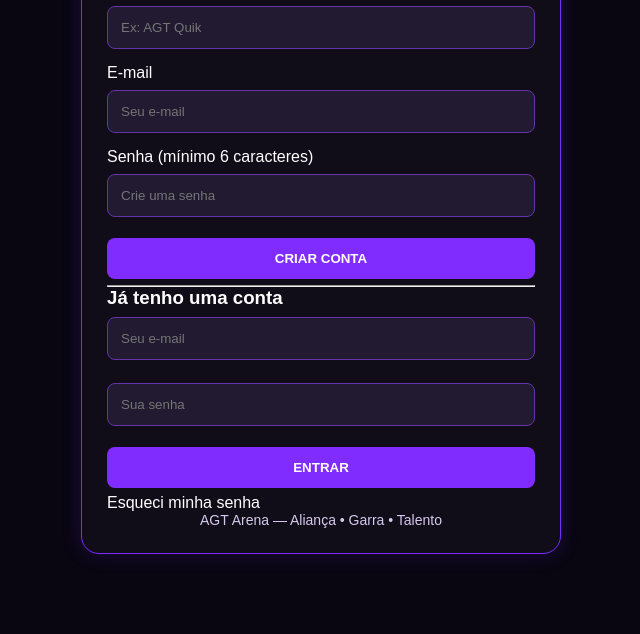
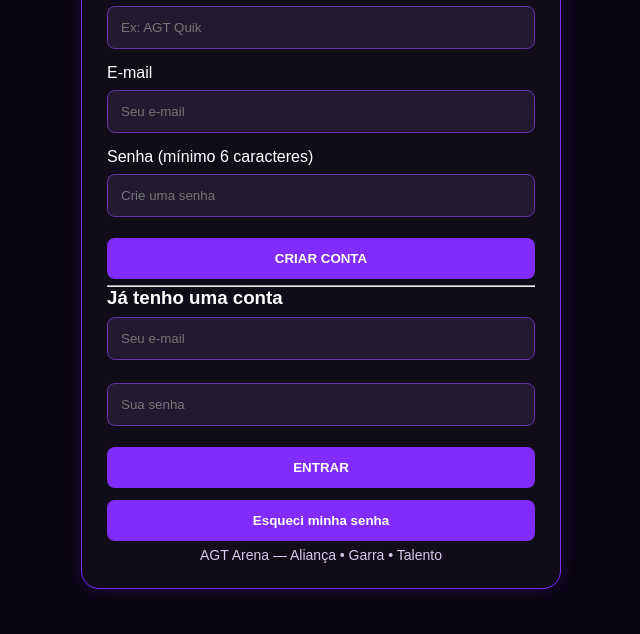
Before and after one commit to AGT-CLA/AGT-ARENA, a plain HTML site: page index.html in a window 1280 px wide. Shown: the part 2381-3015 px from the top of the page, without its empty margins (319-959 px from the left). Before the commit the page ends 2980 px from the top, so only its background shows below. Drawn offline with nearby package versions, Linux system fonts and the light colour scheme.

Commit message:
Update index.html

```diff
--- a/index.html
+++ b/index.html
@@ -501,7 +501,7 @@ footer span {
     <input id="agt-login-email" type="email" placeholder="Seu e-mail" required>
     <input id="agt-login-password" type="password" placeholder="Sua senha" required>
     <button type="submit">ENTRAR</button>
-    Esqueci minha senha
+    <button type="button" id="agt-forgot-password">Esqueci minha senha</button>
   </form>
 
   <button id="agt-logout" type="button" hidden>Sair da conta</button>
```
